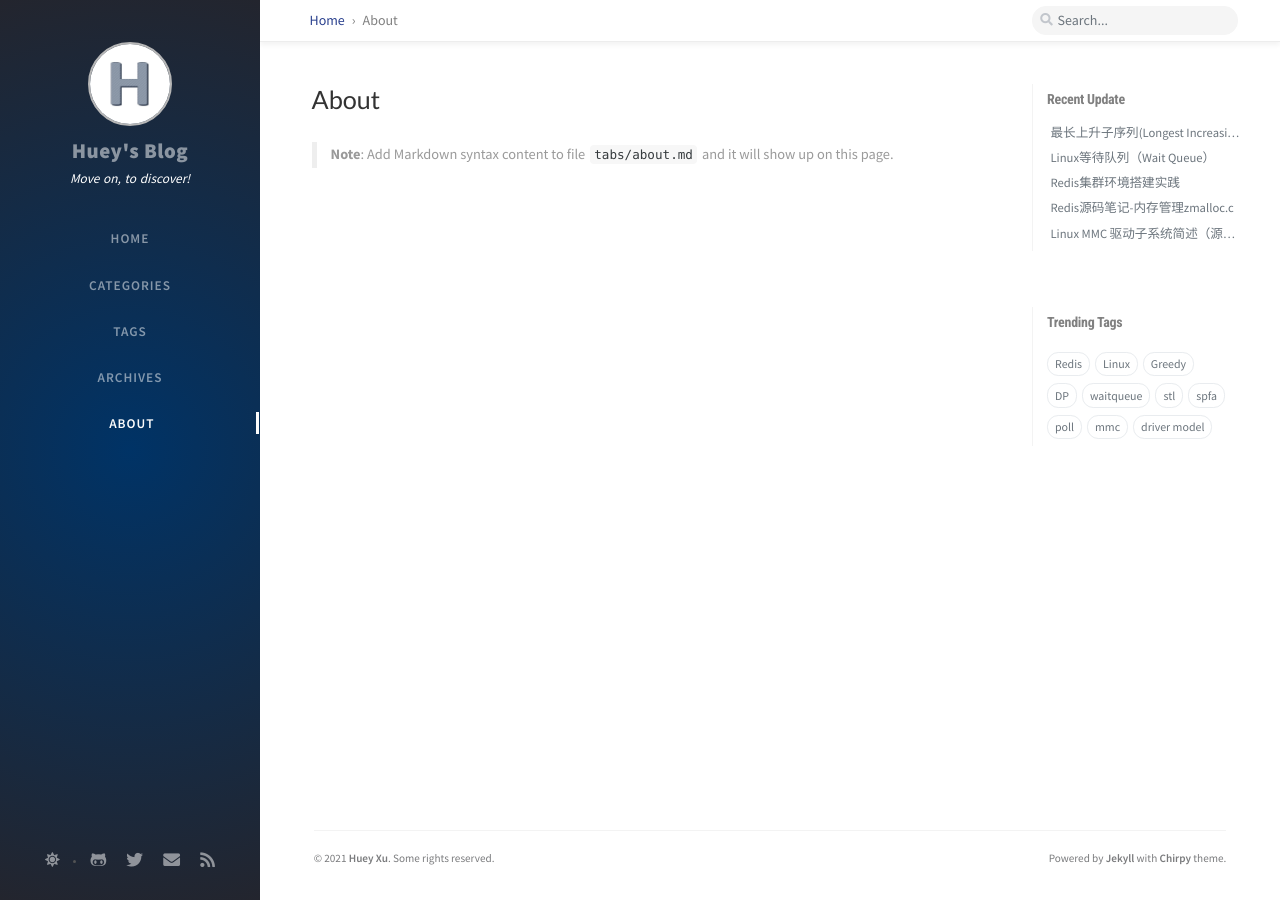
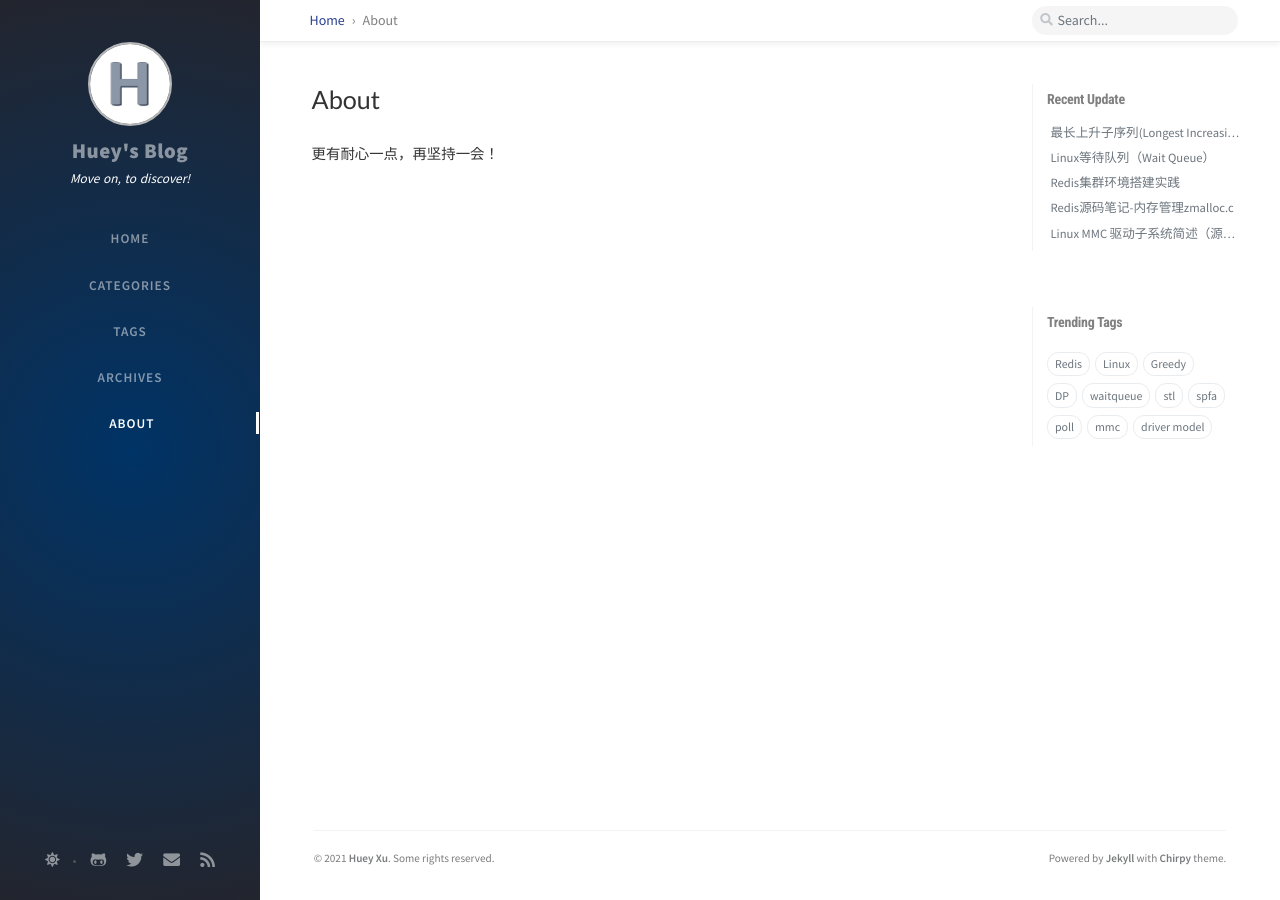
Before and after one commit to hughesxu/hughesxu.github.io, a Jekyll site: the page built from tabs/about.md, in a window 1280 px wide. Built offline with Jekyll 4.4.1, drawn with Linux system fonts in a browser that asks for light colours; nearby versions of some CDN libraries; comment, search, counter and statistics services are not loaded.

Commit message:
Add about.md

```diff
--- a/tabs/about.md
+++ b/tabs/about.md
@@ -8,4 +8,5 @@ title: About
 # MIT License
 ---
 
-> **Note**: Add Markdown syntax content to file `tabs/about.md` and it will show up on this page.
+
+更有耐心一点，再坚持一会！
```
